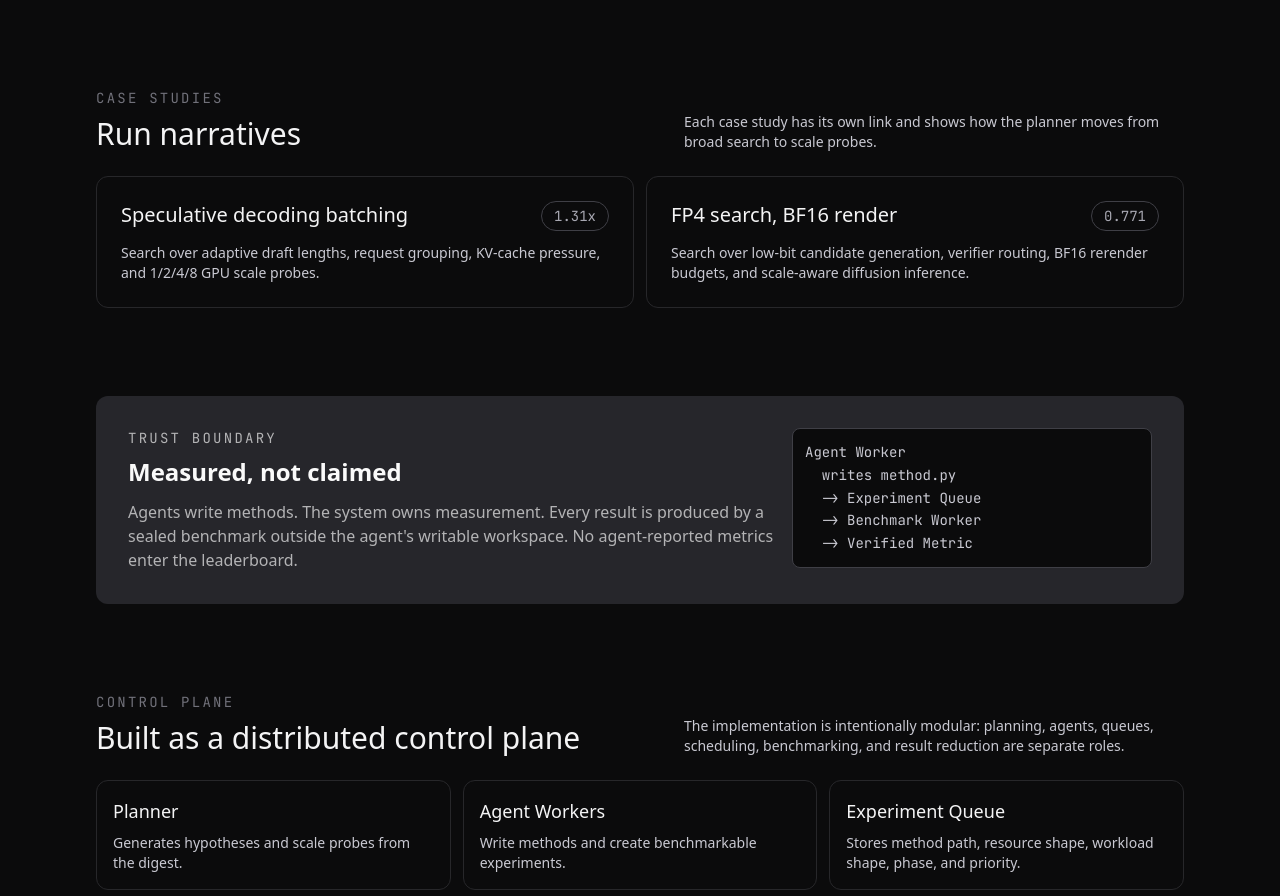
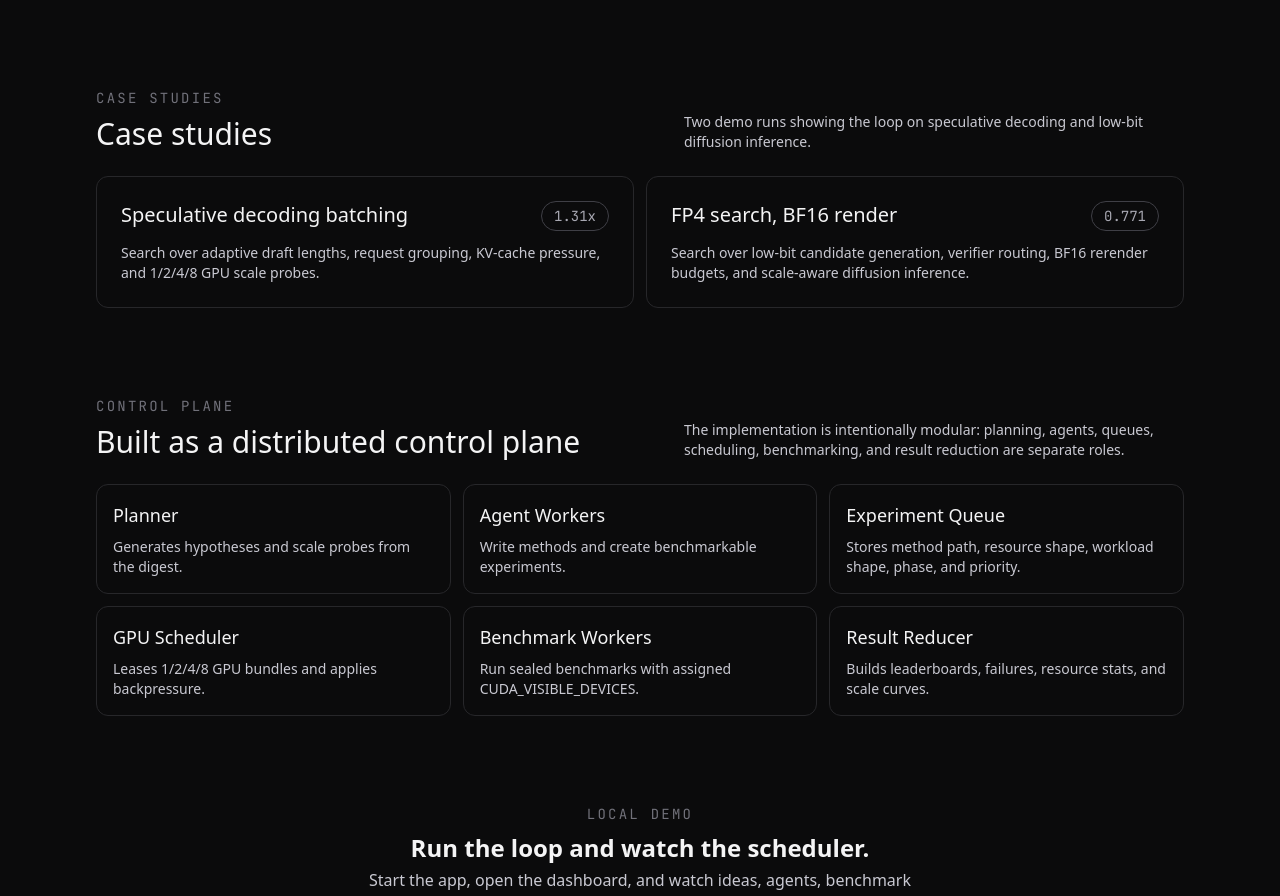
Before and after one commit to vishruthb/autoreduce, a Next.js app in the folder web/: page /how-it-works in a window 1280 px wide. Shown: the part 4194-5090 px from the top of the page. Built offline with nearby package versions, Linux system fonts and the light colour scheme.

Commit message:
Trim repetitive docs sections

```diff
--- a/web/app/how-it-works/page.tsx
+++ b/web/app/how-it-works/page.tsx
@@ -522,8 +522,8 @@ export default function DocsPage() {
         <section className="mt-section" id="case-studies">
           <SectionHeading
             eyebrow="case studies"
-            title="Run narratives"
-            body="Each case study has its own link and shows how the planner moves from broad search to scale probes."
+            title="Case studies"
+            body="Two demo runs showing the loop on speculative decoding and low-bit diffusion inference."
           />
           <div className="mt-xl grid gap-md lg:grid-cols-2">
             {CASE_STUDIES.map((study) => (
@@ -541,33 +541,6 @@ export default function DocsPage() {
                 <p className="mt-md text-body-sm text-body">{study.body}</p>
               </Link>
             ))}
-          </div>
-        </section>
-
-        <section className="mt-section">
-          <div className="rounded-lg bg-surface-dark p-xxl text-on-dark">
-            <div className="grid gap-lg lg:grid-cols-[minmax(0,1fr)_360px] lg:items-start">
-              <div>
-                <p className="font-mono text-code-sm uppercase tracking-[0.16em] text-on-dark-mute">
-                  trust boundary
-                </p>
-                <h2 className="mt-sm text-heading-lg text-on-dark">Measured, not claimed</h2>
-                <p className="mt-md text-body-md text-on-dark-mute">
-                  Agents write methods. The system owns measurement. Every result is produced by a
-                  sealed benchmark outside the agent's writable workspace. No agent-reported metrics
-                  enter the leaderboard.
-                </p>
-              </div>
-              <div className="rounded-md border border-hairline-strong bg-canvas p-md">
-                <pre className="font-mono text-code-sm leading-relaxed text-body">
-                  Agent Worker{"\n"}
-                  {"  "}writes method.py{"\n"}
-                  {"  "}{"->"} Experiment Queue{"\n"}
-                  {"  "}{"->"} Benchmark Worker{"\n"}
-                  {"  "}{"->"} Verified Metric
-                </pre>
-              </div>
-            </div>
           </div>
         </section>
 
```
